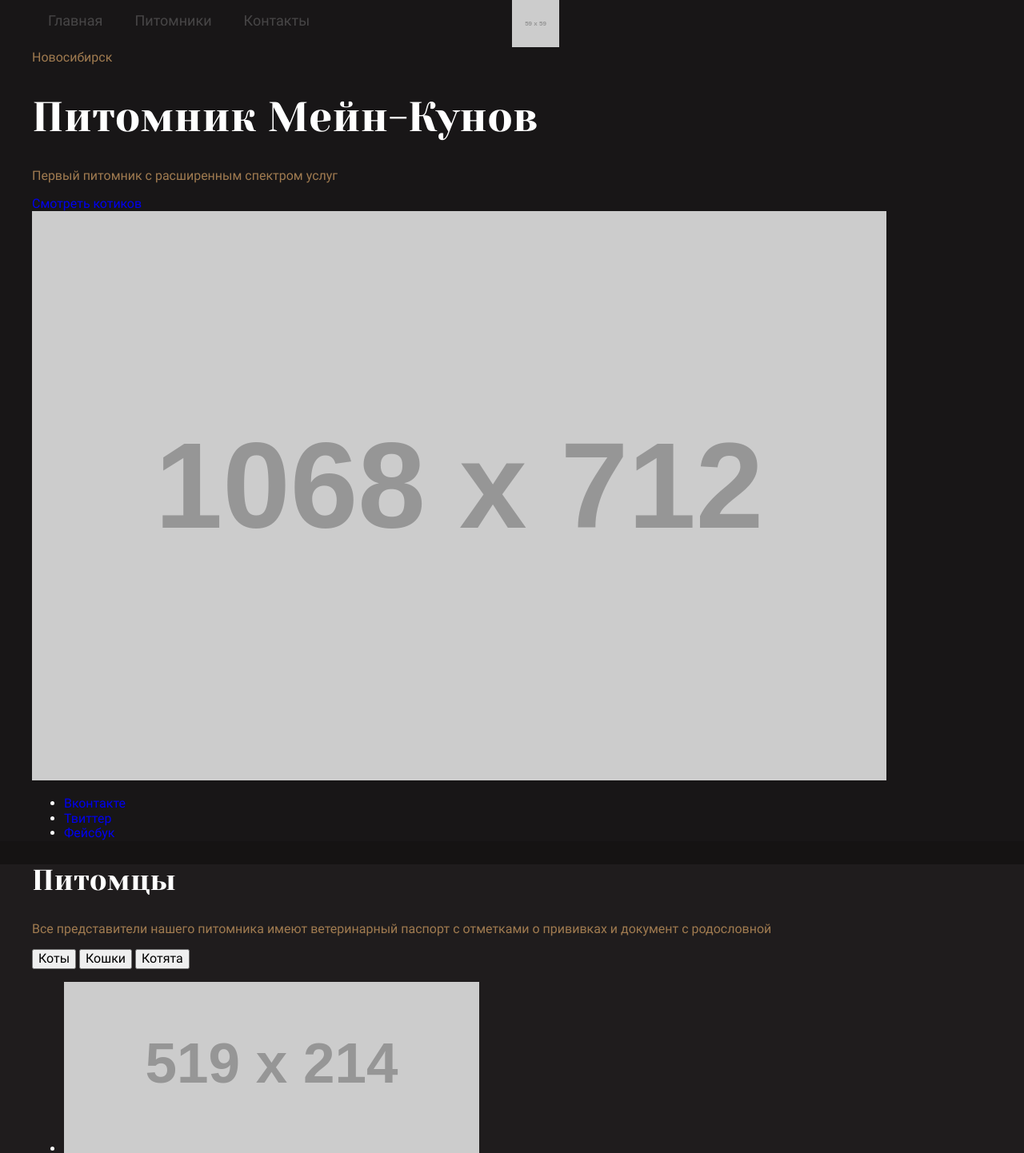
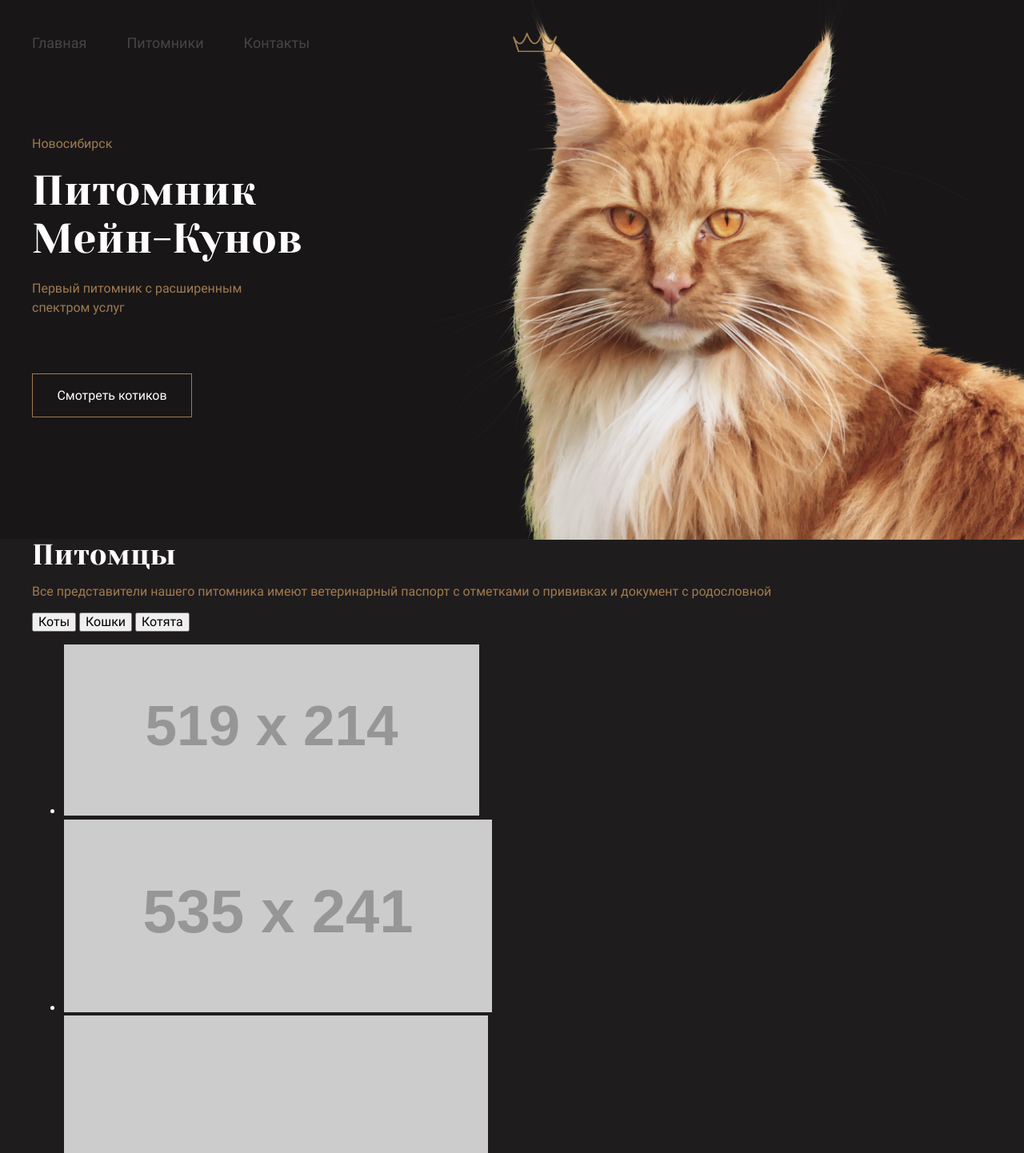
Before and after one commit to AomineVlady/main-coon, a website built with webpack: page src/index.html in a window 1280 px wide. Shown: the top 1442 px of the page at 80% size. Built offline with nearby package versions, Linux system fonts and the light colour scheme; placeholder pictures from the web are drawn by us.

Commit message:
paste svg and started styling header + part main

```diff
--- a/src/index.html
+++ b/src/index.html
@@ -11,7 +11,6 @@
 <body class="page">
     <header class="header">
         <div class="container">
-            <div class="header__inner">
             <section class="navbar">
                 <nav class="navbar__menu">
                     <ul class="navbar__menu-list">
@@ -27,45 +26,51 @@
                     </ul>
                 </nav>
 
-                    <a href="#" class="logo-link">
-                        <img src="http://placehold.it/59x59" alt="logo">
+                <a href="#" class="navbar__logo-link">
+                    <svg class="navbar__logo-icon">
+                        <use xlink:href="img/crown.svg#crown"></use>
+                    </svg>
                 </a>
             </section>
-
+        </div>
         <section class="intro">
+            <div class="container">
                 <div class="intro__content">
                     <span class="intro__content-pref default-subtitle">Новосибирск</span>
-                        <h1 class="intro__content-title">Питомник Мейн-Кунов</h1>
+                    <h1 class="intro__content-title title">Питомник Мейн-Кунов</h1>
                     <p class="intro__content-description default-subtitle">Первый питомник с расширенным спектром услуг</p>
                 </div>
 
                 <a href="#" class="intro-link button">Смотреть котиков</a>
 
-                    <img class="intro-cat" src="http://placehold.it/1068x712" alt="Мэйн-Кун"> <!-- по расположению котика вопросы -->
-
                 <div class="intro__socials"> <!-- можно реализовать без ul-li -->
                     <ul class="intro__socials-list">
                         <li class="intro__socials-item">
                             <a href="#" class="intro__socials-link">
-                                    Вконтакте
+                                <svg class="intro__social-icon">
+                                    <use xlink:href="img/vk.svg#vk-icon"></use>
+                                </svg>
                             </a>
                         </li>
                         <li class="intro__socials-item">
                             <a href="#" class="intro__socials-link">
-                                    Твиттер
+                                <svg class="intro__social-icon">
+                                    <use xlink:href="img/Twitter.svg#twitter-icon"></use>
+                                </svg>
                             </a>
                         </li>
                         <li class="intro__socials-item">
                             <a href="#" class="intro__socials-link">
-                                    Фейсбук
+                                <svg class="intro__social-icon">
+                                    <use xlink:href="img/Facebook.svg#facebook-icon"></use>
+                                </svg>
                             </a>
                         </li>
                     </ul>
                 </div>
+            </div>
+            <img class="intro-picture" src="img/header-cat.png" alt="Мэйн-Кун">
         </section>
-
-            </div>
-        </div>
     </header>
 
     <main class="main">
@@ -75,7 +80,7 @@
             <div class="container">
                 <div class="main-pets__inner">
                     <div class="lead__text">
-                        <h2 class="lead__text-title">Питомцы</h2>
+                        <h2 class="lead__text-title title">Питомцы</h2>
                         <p class="lead__text-subtitle default-subtitle">Все представители нашего питомника имеют ветеринарный паспорт с отметками о прививках и документ с родословной</p>
                     </div>
 
@@ -305,10 +310,8 @@
 
                     <div class="accordion">
                         <div class="accordion__item">
-                            <p class="accordion__item-number">01</p>
-                            <input class="accordion__item-input" type="checkbox" id="tab01"><!-- на after прописать "+-" -->
-                            <label class="accordion__item-title" for="tab01"></label>
-                            <div class="accordion__item-text">
+                            <button class="accordion__item-button">С какого возраста можно забирать котенка из питомника?</button>
+                            <div class="accordion__item-content">
                                 <p>
                                     Есть важная причина, почему котенка стоит забирать домой только после трех месяцев, — это вакцинация. Первые прививки животному делают в возрасте 8 недель. Ревакцинация проводится через 3–4 недели. То есть котенок, покидающий дом позднее 12 недель, максимально защищен от различных вирусов и инфекций.
                                 </p>
@@ -318,10 +321,8 @@
                             </div>
                         </div>
                         <div class="accordion__item">
-                            <p class="accordion__item-number">02</p>
-                            <input class="accordion__item-input" type="checkbox" id="tab02"><!-- на after прописать "+-" -->
-                            <label class="accordion__item-title" for="tab02"></label>
-                            <div class="accordion__item-text">
+                            <button class="accordion__item-button">Как зарезервировать котенка?</button>
+                            <div class="accordion__item-content">
                                 <p>
                                     Есть важная причина, почему котенка стоит забирать домой только после трех месяцев, — это вакцинация. Первые прививки животному делают в возрасте 8 недель. Ревакцинация проводится через 3–4 недели. То есть котенок, покидающий дом позднее 12 недель, максимально защищен от различных вирусов и инфекций.
                                 </p>
@@ -331,10 +332,8 @@
                             </div>
                         </div>
                         <div class="accordion__item">
-                            <p class="accordion__item-number">03</p>
-                            <input class="accordion__item-input" type="checkbox" id="tab03"><!-- на after прописать "+-" -->
-                            <label class="accordion__item-title" for="tab03"></label>
-                            <div class="accordion__item-text">
+                            <button class="accordion__item-button">Можно ли купить кота, если я живу в другом городе?</button>
+                            <div class="accordion__item-content">
                                 <p>
                                     Есть важная причина, почему котенка стоит забирать домой только после трех месяцев, — это вакцинация. Первые прививки животному делают в возрасте 8 недель. Ревакцинация проводится через 3–4 недели. То есть котенок, покидающий дом позднее 12 недель, максимально защищен от различных вирусов и инфекций.
                                 </p>
@@ -344,10 +343,8 @@
                             </div>
                         </div>
                         <div class="accordion__item">
-                            <p class="accordion__item-number">04</p>
-                            <input class="accordion__item-input" type="checkbox" id="tab04"><!-- на after прописать "+-" -->
-                            <label class="accordion__item-title" for="tab04"></label>
-                            <div class="accordion__item-text">
+                            <button class="accordion__item-button">Как подготовить дом к приему нового питомца? </button>
+                            <div class="accordion__item-content">
                                 <p>
                                     Есть важная причина, почему котенка стоит забирать домой только после трех месяцев, — это вакцинация. Первые прививки животному делают в возрасте 8 недель. Ревакцинация проводится через 3–4 недели. То есть котенок, покидающий дом позднее 12 недель, максимально защищен от различных вирусов и инфекций.
                                 </p>
@@ -427,8 +424,8 @@
     <div class="popup" id="call">
         <div class="popup__content">
             <div class="popup__header">
-                <p class="popup__header-title">Заказать звонок</p>
-                <a href="#" class="close-popup"><span>X</span></a>
+                <h2 class="popup__header-title">Заказать звонок</h2>
+                <button href="#" class="close-popup">закрыть</button>
             </div>
             <p class="popup__content-text">Отвечаем и звоним каждый день, с 10:00 до 24:00</p>
             <form class="form" action="#">
@@ -437,13 +434,13 @@
                         <p class="form__data-title">
                             Как к вам обращаться?
                         </p>
-                        <input class="form__data-input" type="text" placeholder="Введите имя">
+                        <input class="form__data-input" type="text" name="name" placeholder="Введите имя">
                     </div>
                     <div class="form__data-item">
                         <p class="form__data-title">
                             Номер телефона
                         </p>
-                        <input class="form__data-input" type="tel" placeholder="+7(___)___-__-__">
+                        <input class="form__data-input" type="tel" name="phone" placeholder="+7(___)___-__-__">
                     </div>
                 </div>
 
@@ -451,7 +448,7 @@
                     <div class="form__footer-agreement">
                         <p>Нажимая на кнопку «Заказать звонок», я даю <a href="#">согласие на обработку персональных данных</a></p>
                     </div>
-                    <button class="form__footer-submit" type="submit">заказать звонок →</button>
+                    <button class="form__footer-submit" type="submit">заказать звонок</button>
                </div>
             </form>
         </div>
--- a/src/scss/base/global.scss
+++ b/src/scss/base/global.scss
@@ -16,11 +16,6 @@ body {
   font-family: "Roboto", "Arial", sans-serif;
   color: #ffffff;
   background-color: #151313;
-}
-
-h1,h2{
-  font-family: 'yesevaone';
-  font-weight: 400;
 }
 
 a{
--- a/src/scss/components/header.scss
+++ b/src/scss/components/header.scss
@@ -1,9 +1,15 @@
 .header {
     background-color: #181617;
+    padding-top: 28px;
+    position: relative;
+    z-index: 3;
 }
 
 .navbar {
     display: flex;
+    align-items: center;
+    z-index: 2;
+
 }
 
 .navbar__menu {
@@ -17,25 +23,119 @@
     list-style-type: none;
 }
 
-.navbar__menu-item {
-    padding: 0 20px;
-}
-
 .navbar__menu-link {
     color: #fff;
     opacity: 0.2;
     font-size: 18px;
     transition: all 0.3s ease;
+    padding: 20px 50px 20px 0;
     &:hover {
         opacity: 1;
     }
 }
 
+.navbar__logo-icon{
+    width: 59px;
+    height: 25px;
+    fill: $main-color;
+    align-items: center;
+    transition: all .3s ease;
+}
+
+
 .intro {
-    &__content {
-        text-align: left;
-        &-title {
-            font-size: 52px;
-        }
+    position: relative;
+    padding: 40px 0;
+}
+
+.intro__content {
+    width: 40%;
+    padding: 50px 0;
+    text-align: left;
+}
+
+.intro__content-title {
+    font-size: 52px;
+    margin: 0;
+    padding: 20px 0;
+    width: 80%;
+}
+
+.intro__content-description{
+    width: 60%;
+    line-height: 24px;
+    padding: 0;
+    margin: 0;
+}
+
+.intro-link{
+    margin: 20px 0;
+    padding: 20px;
+}
+
+
+
+.intro-picture{
+    position: absolute;
+    width: 1019px;
+    height: 684px;
+    right: 0;
+    top: -90px;
+    z-index: -1;
+}
+
+.intro__socials{
+    transform: translateX(-110px);
+    display: flex;
+}
+
+.intro__socials-list{
+    list-style-type: none;
+    display: flex;
+    align-items: flex-start;
+    justify-content: center;
+    flex-direction: column;
+    &::before{
+        content: '';
+        position: absolute;
+        width: 0.5px;
+        height: 77px;
+        color:rgba(255, 255, 255, 0.61);
+        background-color: rgba(255, 255, 255, 0.61);
+        top:-110px;
+        left: 50px;
+
     }
 }
+
+.intro__social-icon{
+    display: flex;
+    align-items: center;
+    justify-content: center;
+    width: 20px;
+    height: 20px;
+    fill: #fff;
+    transition: fill .3s ease;
+    &:hover{
+        fill: $main-color;
+    }
+}
+
+.intro__social-icon>use{
+    flex-grow: 3;
+}
+
+
+@media (max-width: $desktop-width) {
+    .container {
+        width: auto;
+        margin: 0;
+        padding: 0 27px;
+    }
+}
+
+@media (max-width: $tablet-width) {
+    .container {
+        padding: 0 15px;
+    }
+}
--- a/src/scss/components/main-pets.scss
+++ b/src/scss/components/main-pets.scss
@@ -1,5 +1,10 @@
+.main{
+    z-index: 5;
+}
+
 .main-pets{
     background-color: #1F1C1D;
+
 }
 
 .default-subtitle{
@@ -8,6 +13,26 @@
     font-weight: 400;
 }
 
+.title{
+    font-family: "yesevaone";
+    font-weight: 400;
+    margin: 0;
+}
+
+.button{
+    display: block;
+    font-size: 16px;
+    padding: 18px 0 17px;
+    text-align: center;
+    width: 200px;
+    color: #fff;
+    border: 0.5px solid $main-color;
+    transition: all .3s ease;
+    &:hover{
+        background-color: $main-color;
+    }
+}
+
 .lead__text-title{
     font-size: 36px;
 
```
Also changed, not shown: src/img/Facebook.svg (added), src/img/Twitter.svg (added), src/img/benefits1.svg (added), src/img/benefits2.svg (added), src/img/benefits3.svg (added), src/img/crown.svg (added), src/img/header-cat.png (added), src/img/pet.png (added), src/img/pet1.png (added), src/img/pets3.png (added), src/img/vk.svg (added), src/scss/base/variables.scss (line endings or trailing spaces). Lines whose indentation alone changed are shown as unchanged.
